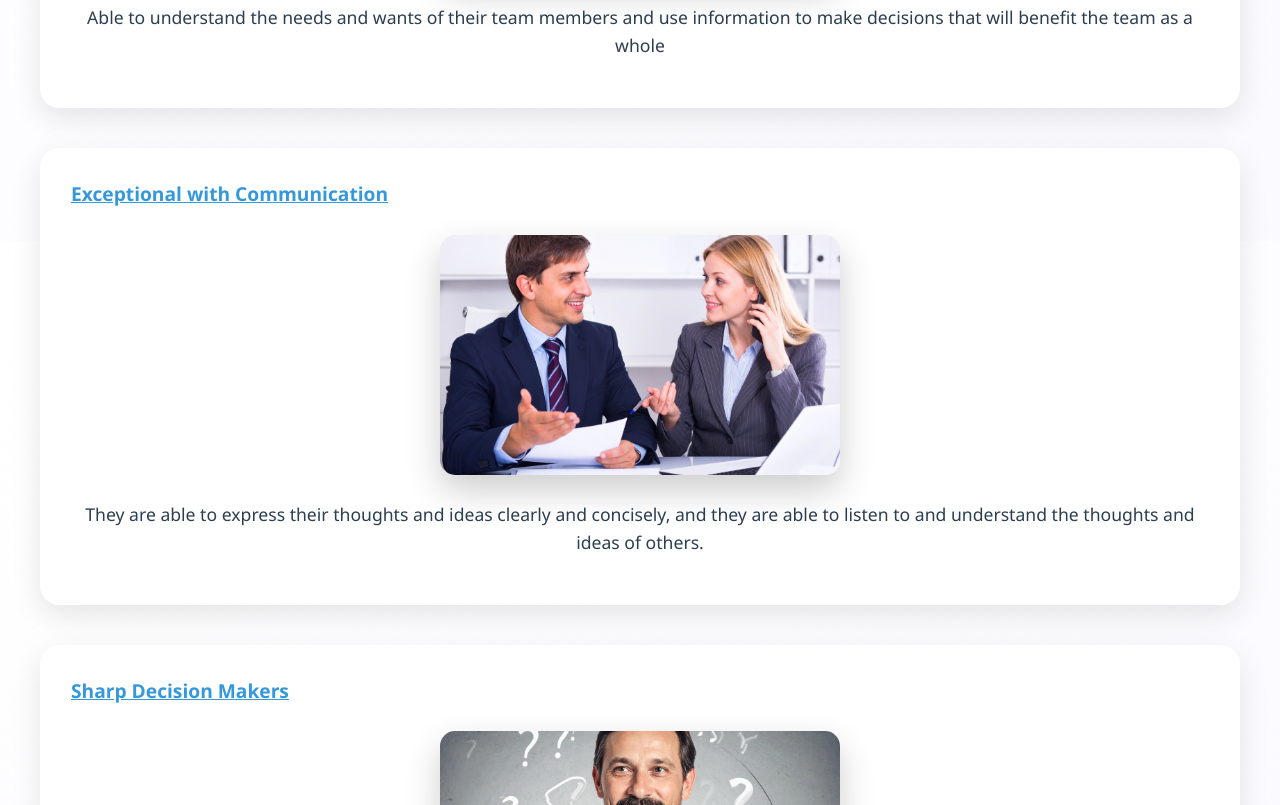
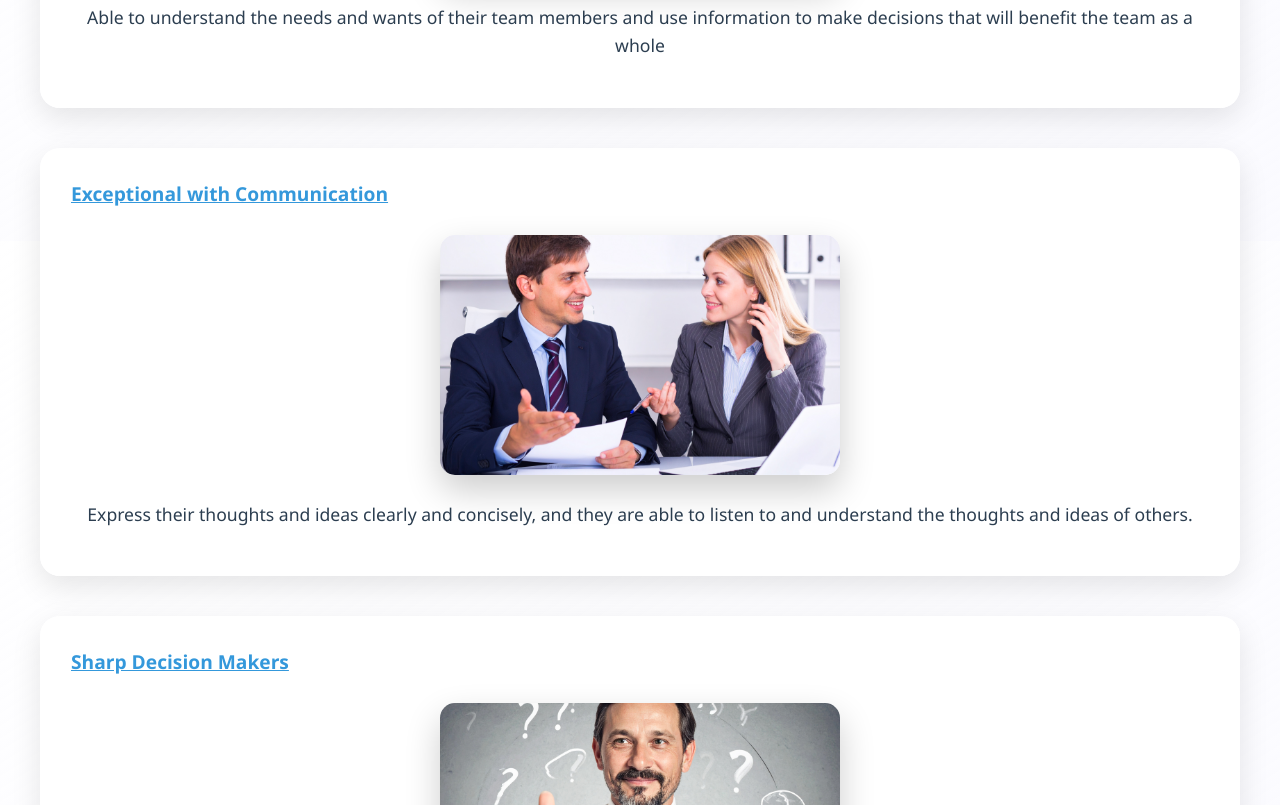
Before and after one commit to AmesKL/AmesKL.github.io, a plain HTML site: page index.html in a window 1280 px wide. Shown: the part 559-1364 px from the top of the page. Drawn offline with Linux system fonts and the light colour scheme.

Commit message:
Update index.html

```diff
--- a/index.html
+++ b/index.html
@@ -29,7 +29,7 @@
         <b><u>Exceptional with Communication</u></b>
         <img src="Course Materials/Communicating.png" alt="Leadership skill – Good at Communicating." width="250" height="150">
         <div>
-          <p style="text-align: center;">They are able to express their thoughts and ideas clearly and
+          <p style="text-align: center;">Express their thoughts and ideas clearly and
             concisely, and they are able to listen to and understand the thoughts and ideas of others.</p>
         </div>
       </li>
```
